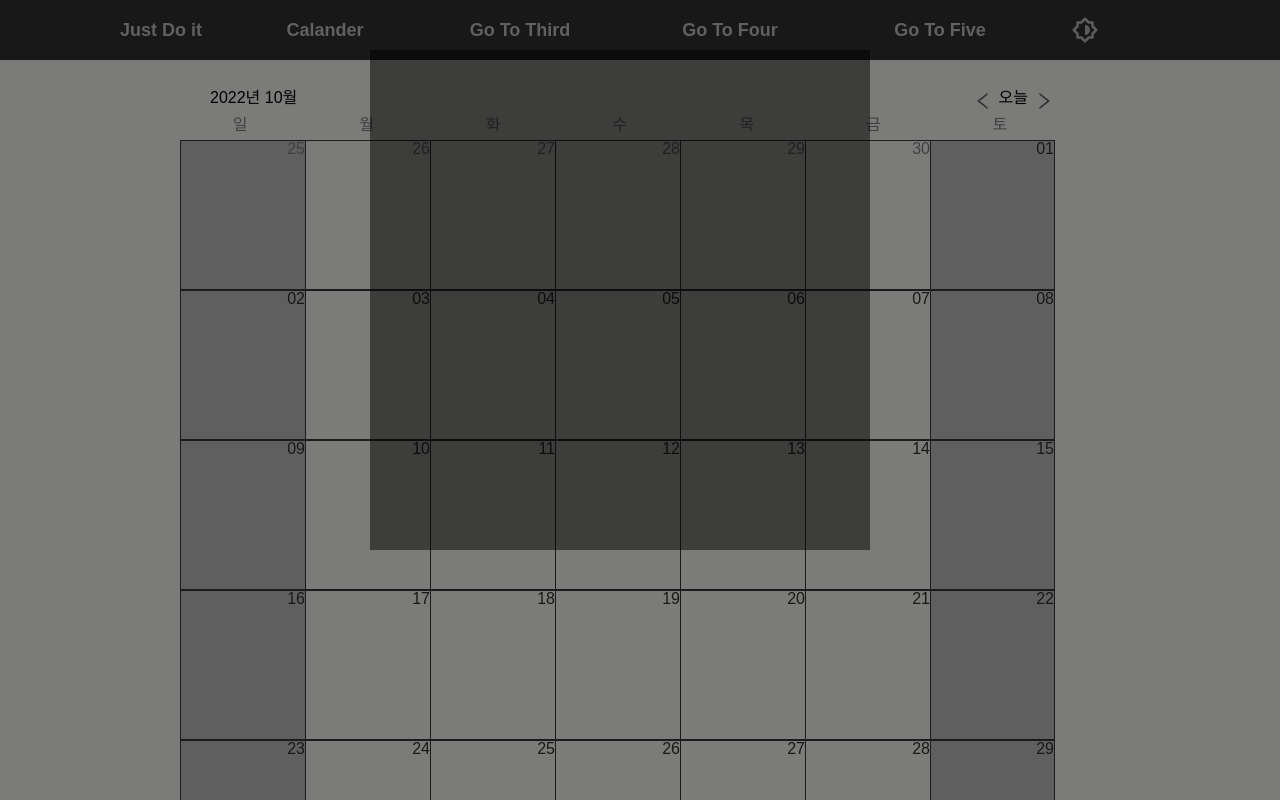
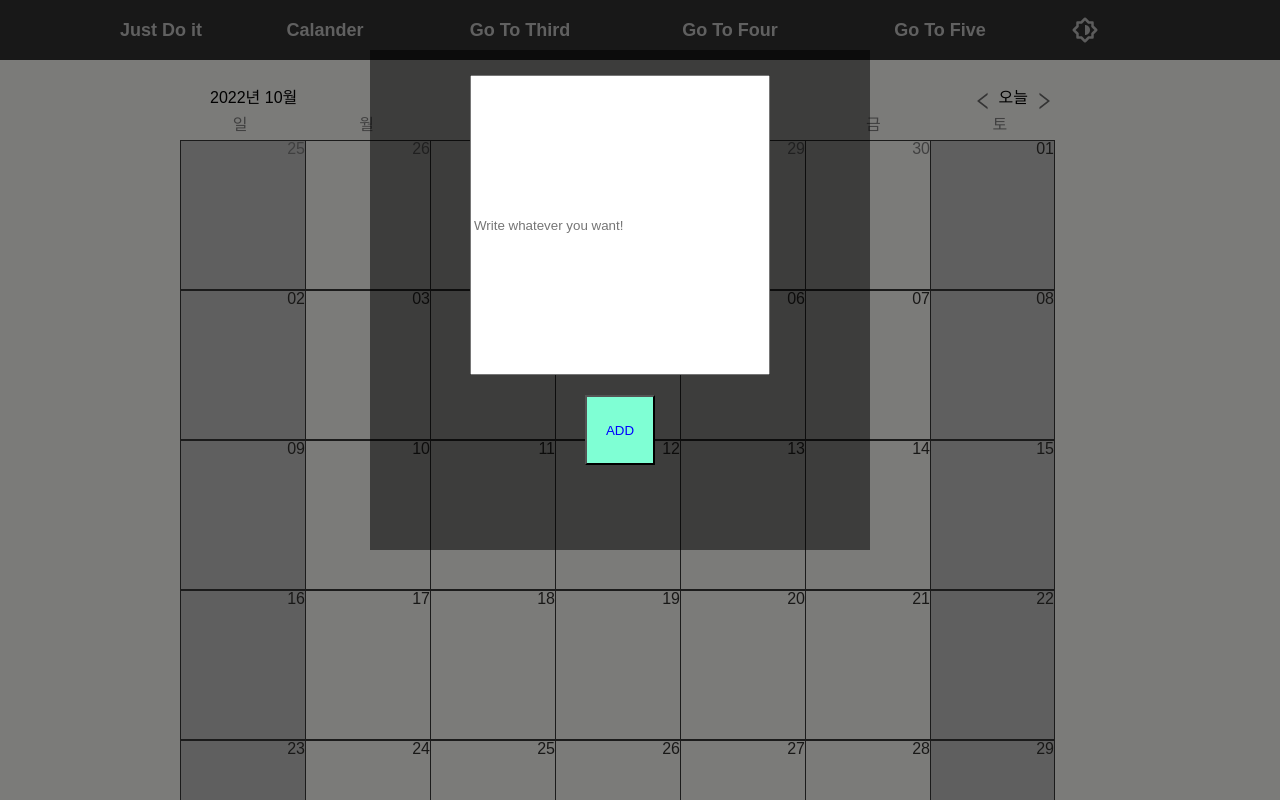
Before and after one commit to kkb4363/Vacation, a React (Create React App) app: page /calander/1 in a window 1280 px wide. Shown: the top 800 px of the page. Built offline with nearby package versions, Linux system fonts and the light colour scheme.

Commit message:
DAY4Doing

```diff
--- a/package.json
+++ b/package.json
@@ -20,7 +20,7 @@
     "react-apexcharts": "^1.4.0",
     "react-async": "^10.0.1",
     "react-dom": "^18.2.0",
-    "react-hook-form": "^7.37.0",
+    "react-hook-form": "^7.41.0",
     "react-icons": "^4.6.0",
     "react-router": "^6.4.1",
     "react-router-dom": "^6.5.0",
--- a/src/Calander/CMain.tsx
+++ b/src/Calander/CMain.tsx
@@ -1,10 +1,12 @@
 import {addDays, startOfMonth, endOfMonth, endOfWeek, startOfWeek, format} from 'date-fns';
 import { useNavigate } from 'react-router';
-import { useRecoilValue } from 'recoil';
-import { isDarkAtom } from '../atom';
+import { useRecoilValue, useSetRecoilState } from 'recoil';
+import { calState, IForm, isDarkAtom } from '../atom';
 import { useMatch, PathMatch } from "react-router-dom";
 import { motion } from 'framer-motion';
 import styled from "styled-components";
+import {useForm} from 'react-hook-form';
+
 
 const BigDay = styled(motion.div)`
 width:500px;
@@ -14,6 +16,7 @@ position:absolute;
 margin-left:370px;
 top:50px;
 position:fixed;
+color:white;
 `
 
 const Overlay = styled(motion.div)`
@@ -42,7 +45,6 @@ const CMain = (currentMonth:any) => {
     const onOverlayClick = () => {
         Navigate('/calander');
     }
-
 
     let day = startDate;
     let days = [] as any;
@@ -81,6 +83,13 @@ const CMain = (currentMonth:any) => {
         days = [];
     }
 
+    const setCalander = useSetRecoilState(calState);
+    const {register, handleSubmit, setValue} = useForm<IForm>();
+    const onWrite = ({today}:IForm) => {
+        setCalander(old => [{id:Date.now() , text:today}, ...old] );
+    }
+
+
     return(
         <div style={{position:'relative'}}>
         {<div className='divWrapper'>
@@ -90,7 +99,12 @@ const CMain = (currentMonth:any) => {
         {DayPathMatch ?
         <>
         <Overlay onClick={onOverlayClick}/>
-        <BigDay/>
+        <BigDay>
+            <form className='BigDayWrapper' onSubmit={handleSubmit(onWrite)}>
+                    <input className='BigDayInput' {...register('today')} placeholder="Write whatever you want!"/>
+                    <button className='BigDayButton'>ADD</button>
+            </form>
+        </BigDay>
         </> : null}
         </div>
     )
--- a/src/Calander/CStyle.css
+++ b/src/Calander/CStyle.css
@@ -79,3 +79,25 @@
     right:0;
     padding-right: -1000px;
 }
+
+.BigDayWrapper{
+    display:flex;
+    flex-direction: column;
+    align-items: center;
+    justify-content: center;
+    margin-top:25px;
+}
+
+.BigDayInput{
+    width:300px;
+    height:300px;
+    display:flex;
+}
+
+.BigDayButton{
+    width:70px;
+    height:70px;
+    color: blue;
+    background-color: aquamarine;
+    margin-top:20px;
+}
--- a/src/atom.tsx
+++ b/src/atom.tsx
@@ -4,3 +4,17 @@ export const isDarkAtom = atom({
     key:'isDark',  // State 이름(고유)
     default:false, // 기본값
 })
+
+export interface IForm{
+    today:string;
+}
+
+export interface ICal{
+    id:number;
+    text:string;
+}
+
+export const calState = atom<ICal[]>({
+    key:'Cal',
+    default:[],
+})
```
Also changed, not shown: 1 other file (tests, documents, lock files or other folders).
